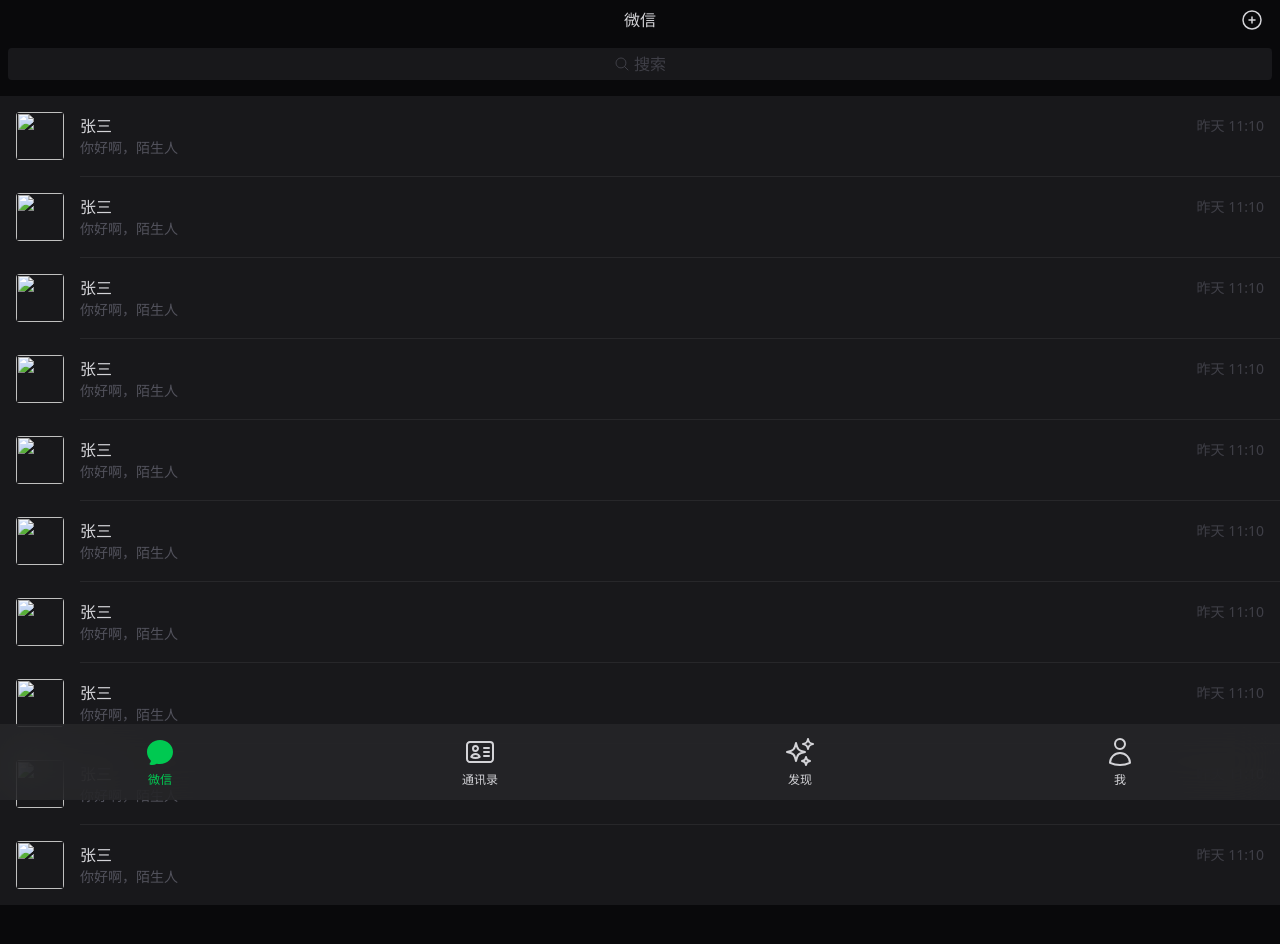
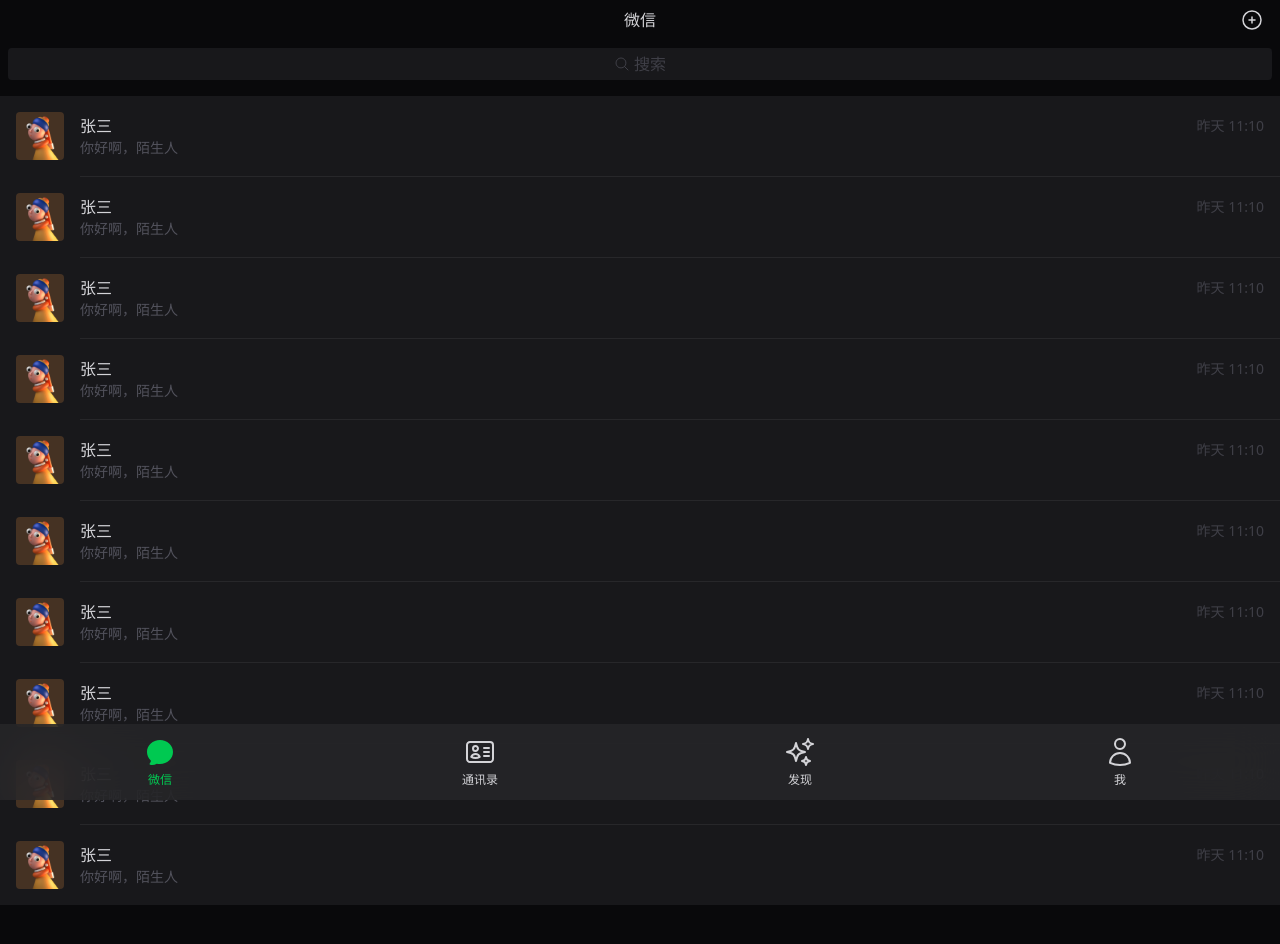
Before and after one commit to pysnow530/tailwindcss-examples, a website: page src/wechat.html in a window 1280 px wide. Drawn offline with Linux system fonts and the light colour scheme; the site is published under a folder, as on GitHub Pages, so addresses that start at the root find nothing.

Commit message:
feat: 修改图片地址

```diff
--- a/src/wechat.html
+++ b/src/wechat.html
@@ -24,7 +24,7 @@
     <div class="w-full bg-zinc-900 text-zinc-300 mb-19">
 
         <div class="flex px-4 py-4 gap-x-4 items-center">
-            <img class="w-12 h-12 rounded-sm" src="/public/img/girl.png" alt="">
+            <img class="w-12 h-12 rounded-sm" src="../public/img/girl.png" alt="">
             <div class="flex flex-col w-full">
                 <div class="flex items-center justify-between text-zinc-300">
                     <div>张三</div>
@@ -37,7 +37,7 @@
         <hr class="ml-20 text-zinc-800">
 
         <div class="flex px-4 py-4 gap-x-4 items-center">
-            <img class="w-12 h-12 rounded-sm" src="/public/img/girl.png" alt="">
+            <img class="w-12 h-12 rounded-sm" src="../public/img/girl.png" alt="">
             <div class="flex flex-col w-full">
                 <div class="flex items-center justify-between text-zinc-300">
                     <div>张三</div>
@@ -50,7 +50,7 @@
         <hr class="ml-20 text-zinc-800">
 
         <div class="flex px-4 py-4 gap-x-4 items-center">
-            <img class="w-12 h-12 rounded-sm" src="/public/img/girl.png" alt="">
+            <img class="w-12 h-12 rounded-sm" src="../public/img/girl.png" alt="">
             <div class="flex flex-col w-full">
                 <div class="flex items-center justify-between text-zinc-300">
                     <div>张三</div>
@@ -63,7 +63,7 @@
         <hr class="ml-20 text-zinc-800">
 
         <div class="flex px-4 py-4 gap-x-4 items-center">
-            <img class="w-12 h-12 rounded-sm" src="/public/img/girl.png" alt="">
+            <img class="w-12 h-12 rounded-sm" src="../public/img/girl.png" alt="">
             <div class="flex flex-col w-full">
                 <div class="flex items-center justify-between text-zinc-300">
                     <div>张三</div>
@@ -76,7 +76,7 @@
         <hr class="ml-20 text-zinc-800">
 
         <div class="flex px-4 py-4 gap-x-4 items-center">
-            <img class="w-12 h-12 rounded-sm" src="/public/img/girl.png" alt="">
+            <img class="w-12 h-12 rounded-sm" src="../public/img/girl.png" alt="">
             <div class="flex flex-col w-full">
                 <div class="flex items-center justify-between text-zinc-300">
                     <div>张三</div>
@@ -89,7 +89,7 @@
         <hr class="ml-20 text-zinc-800">
 
         <div class="flex px-4 py-4 gap-x-4 items-center">
-            <img class="w-12 h-12 rounded-sm" src="/public/img/girl.png" alt="">
+            <img class="w-12 h-12 rounded-sm" src="../public/img/girl.png" alt="">
             <div class="flex flex-col w-full">
                 <div class="flex items-center justify-between text-zinc-300">
                     <div>张三</div>
@@ -102,7 +102,7 @@
         <hr class="ml-20 text-zinc-800">
 
         <div class="flex px-4 py-4 gap-x-4 items-center">
-            <img class="w-12 h-12 rounded-sm" src="/public/img/girl.png" alt="">
+            <img class="w-12 h-12 rounded-sm" src="../public/img/girl.png" alt="">
             <div class="flex flex-col w-full">
                 <div class="flex items-center justify-between text-zinc-300">
                     <div>张三</div>
@@ -115,7 +115,7 @@
         <hr class="ml-20 text-zinc-800">
 
         <div class="flex px-4 py-4 gap-x-4 items-center">
-            <img class="w-12 h-12 rounded-sm" src="/public/img/girl.png" alt="">
+            <img class="w-12 h-12 rounded-sm" src="../public/img/girl.png" alt="">
             <div class="flex flex-col w-full">
                 <div class="flex items-center justify-between text-zinc-300">
                     <div>张三</div>
@@ -128,7 +128,7 @@
         <hr class="ml-20 text-zinc-800">
 
         <div class="flex px-4 py-4 gap-x-4 items-center">
-            <img class="w-12 h-12 rounded-sm" src="/public/img/girl.png" alt="">
+            <img class="w-12 h-12 rounded-sm" src="../public/img/girl.png" alt="">
             <div class="flex flex-col w-full">
                 <div class="flex items-center justify-between text-zinc-300">
                     <div>张三</div>
@@ -141,7 +141,7 @@
         <hr class="ml-20 text-zinc-800">
 
         <div class="flex px-4 py-4 gap-x-4 items-center">
-            <img class="w-12 h-12 rounded-sm" src="/public/img/girl.png" alt="">
+            <img class="w-12 h-12 rounded-sm" src="../public/img/girl.png" alt="">
             <div class="flex flex-col w-full">
                 <div class="flex items-center justify-between text-zinc-300">
                     <div>张三</div>
```
